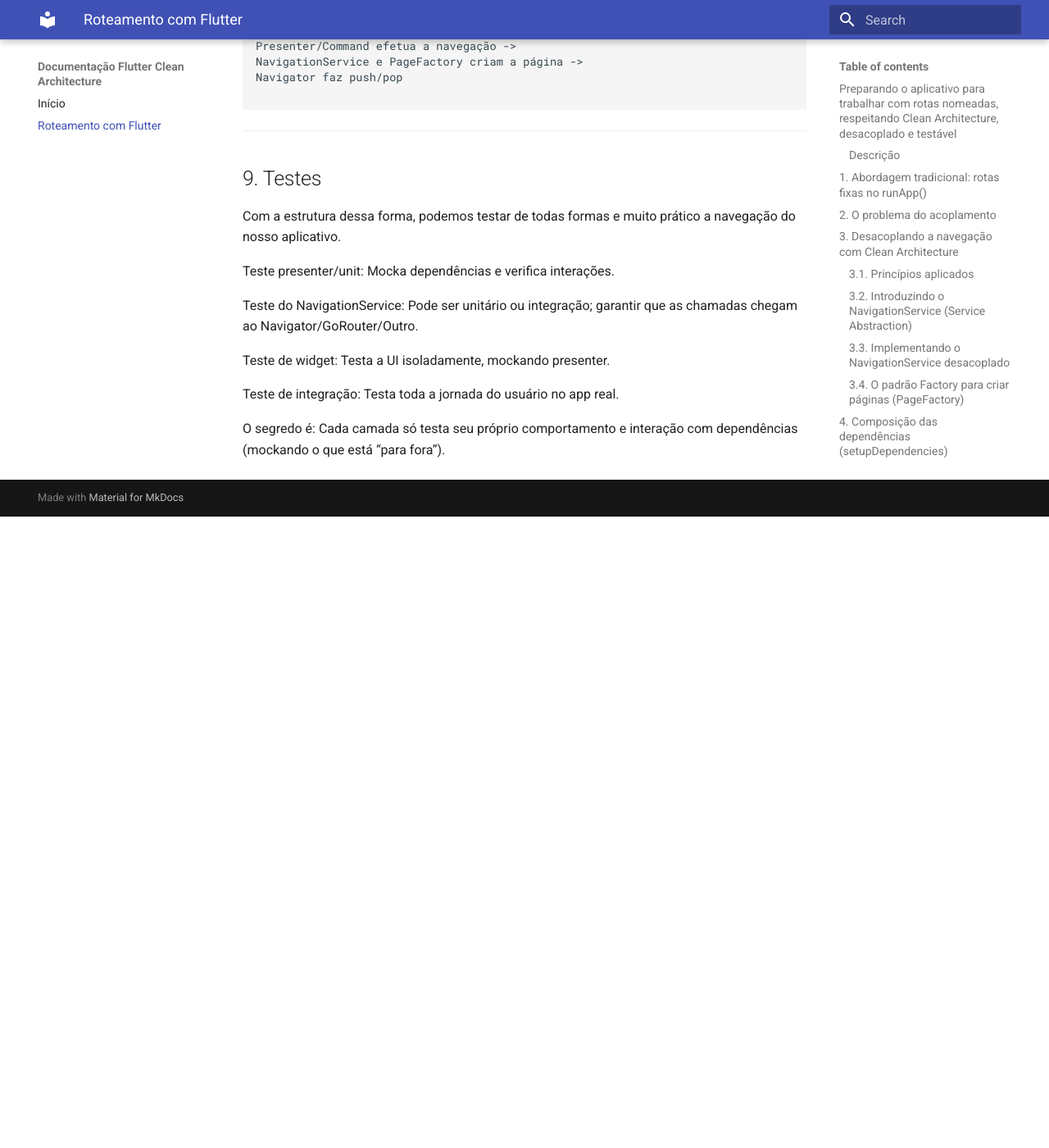
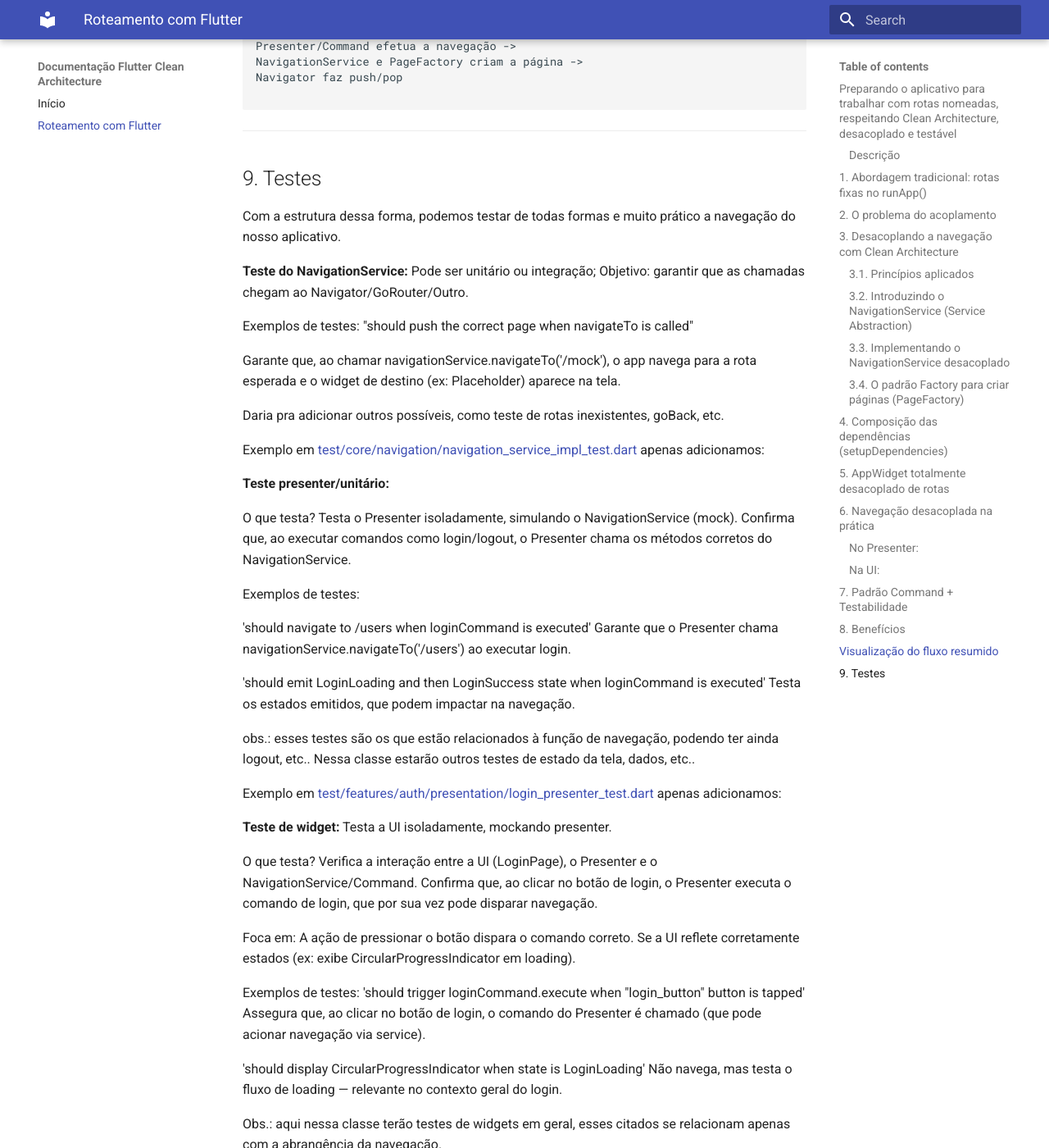
Before and after one commit to claytonmagalhaesdev/flutter_clean_arch_template, an MkDocs documentation site: the page built from docs/docs/roteamento.md, in a window 1280 px wide and 1400 px high, scrolled down 7292 px. Shown: the whole window at 82% size. Built offline with MkDocs 1.6.1 and Material for MkDocs 9.7.7, drawn with Linux system fonts in a browser that asks for light colours; before the commit the page ends 7922 px from its top, so only the background shows below that; some of the changed text lies outside the part shown.

Commit message:
docs: :memo: update doc

```diff
--- a/docs/docs/roteamento.md
+++ b/docs/docs/roteamento.md
@@ -325,17 +325,55 @@
 
 Com a estrutura dessa forma, podemos testar de todas formas e muito prático a navegação do nosso aplicativo.
 
-Teste presenter/unit:
-Mocka dependências e verifica interações.
+**Teste do NavigationService:**
+Pode ser unitário ou integração;
+Objetivo: garantir que as chamadas chegam ao Navigator/GoRouter/Outro.
 
-Teste do NavigationService:
-Pode ser unitário ou integração; garantir que as chamadas chegam ao Navigator/GoRouter/Outro.
+Exemplos de testes:
+"should push the correct page when navigateTo is called"
 
-Teste de widget:
+Garante que, ao chamar navigationService.navigateTo('/mock'), o app navega para a rota esperada e o widget de destino (ex: Placeholder) aparece na tela.
+
+Daria pra adicionar outros possíveis, como teste de rotas inexistentes, goBack, etc.
+
+Exemplo em [test/core/navigation/navigation_service_impl_test.dart](https://github.com/claytonmagalhaesdev/flutter_clean_arch_template/blob/main/test/core/navigation/navigation_service_impl_test.dart) apenas adicionamos:
+
+
+**Teste presenter/unitário:**
+
+O que testa?
+Testa o Presenter isoladamente, simulando o NavigationService (mock). Confirma que, ao executar comandos como login/logout, o Presenter chama os métodos corretos do NavigationService.
+
+Exemplos de testes:
+
+'should navigate to /users when loginCommand is executed'
+Garante que o Presenter chama navigationService.navigateTo('/users') ao executar login.
+
+'should emit LoginLoading and then LoginSuccess state when loginCommand is executed'
+Testa os estados emitidos, que podem impactar na navegação.
+
+obs.: esses testes são os que estão relacionados à função de navegação, podendo ter ainda logout, etc..
+Nessa classe estarão outros testes de estado da tela, dados, etc..
+
+Exemplo em [test/features/auth/presentation/login_presenter_test.dart](https://github.com/claytonmagalhaesdev/flutter_clean_arch_template/blob/main/test/features/auth/presentation/login_presenter_test.dart) apenas adicionamos:
+
+
+**Teste de widget:**
 Testa a UI isoladamente, mockando presenter.
 
-Teste de integração:
-Testa toda a jornada do usuário no app real.
+O que testa?
+Verifica a interação entre a UI (LoginPage), o Presenter e o NavigationService/Command. Confirma que, ao clicar no botão de login, o Presenter executa o comando de login, que por sua vez pode disparar navegação.
 
-O segredo é:
-Cada camada só testa seu próprio comportamento e interação com dependências (mockando o que está “para fora”).
+Foca em:
+A ação de pressionar o botão dispara o comando correto. Se a UI reflete corretamente estados (ex: exibe CircularProgressIndicator em loading).
+
+Exemplos de testes:
+'should trigger loginCommand.execute when "login_button" button is tapped'
+Assegura que, ao clicar no botão de login, o comando do Presenter é chamado (que pode acionar navegação via service).
+
+'should display CircularProgressIndicator when state is LoginLoading'
+Não navega, mas testa o fluxo de loading — relevante no contexto geral do login.
+
+Obs.: aqui nessa classe terão testes de widgets em geral, esses citados se relacionam apenas com a abrangência da navegação.
+
+Exemplo em [test/features/auth/presentation/login_page_test.dart](https://github.com/claytonmagalhaesdev/flutter_clean_arch_template/blob/main/test/features/auth/presentation/login_page_test.dart) apenas adicionamos:
```
